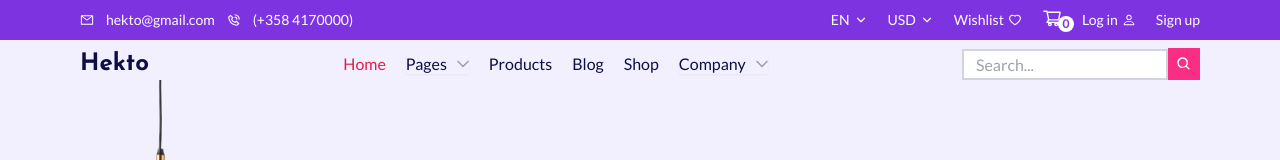
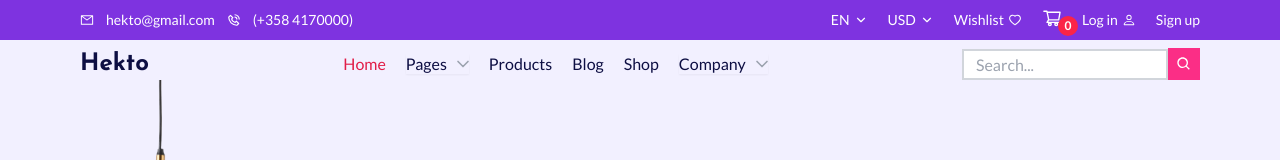
Before and after one commit to linhngkh/Ecommerce-Furniture-website, a React (Vite) app in the folder frontend/: page / in a window 1280 px wide. Shown: the top 160 px of the page. Built offline with nearby package versions, Linux system fonts and the light colour scheme; no server answers.

Commit message:
update navbar shopping

```diff
--- a/frontend/src/components/Header.jsx
+++ b/frontend/src/components/Header.jsx
@@ -89,7 +89,7 @@ const Header = ({ isTopOfPage }) => {
                     </Link>
                   </button>
 
-                  <span className="absolute -right-3 top-2 inline-flex h-4 w-4 items-center justify-center rounded-full bg-white text-xs font-bold text-violet">
+                  <span className="absolute -right-4 top-2 inline-flex h-5 w-5 items-center justify-center rounded-full bg-red text-xs font-bold text-white">
                     0
                   </span>
                 </div>
```
